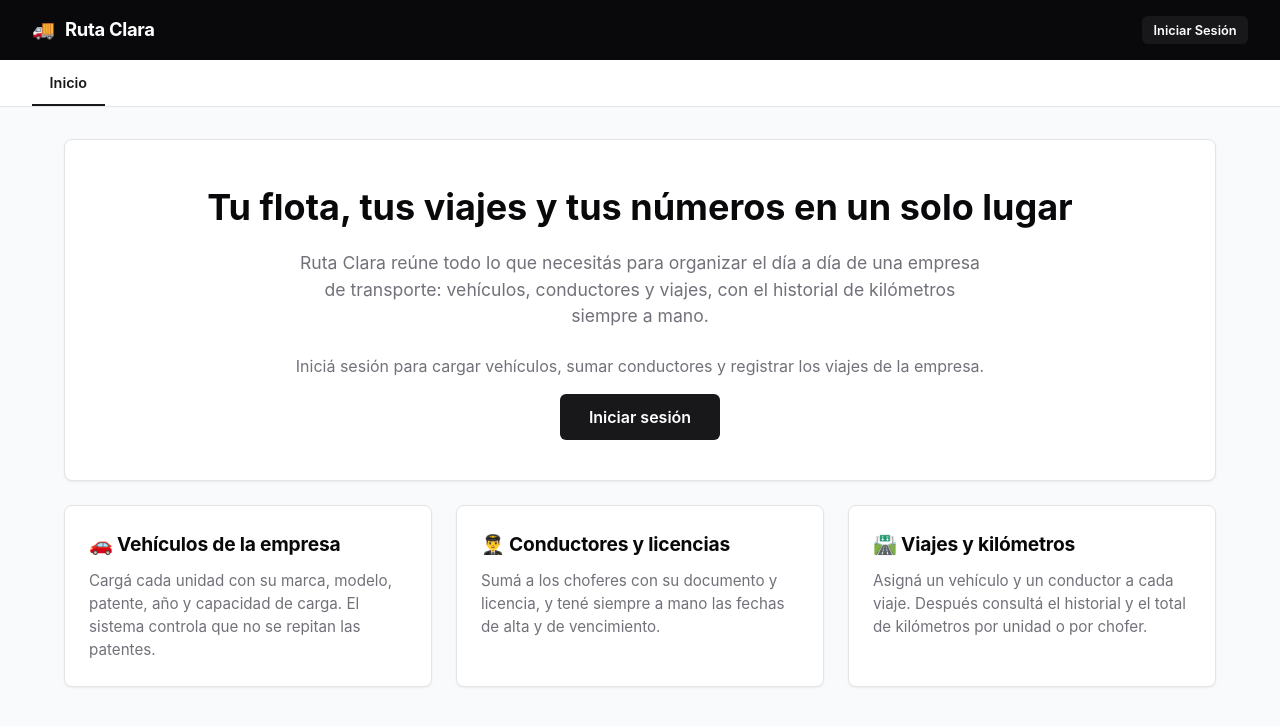
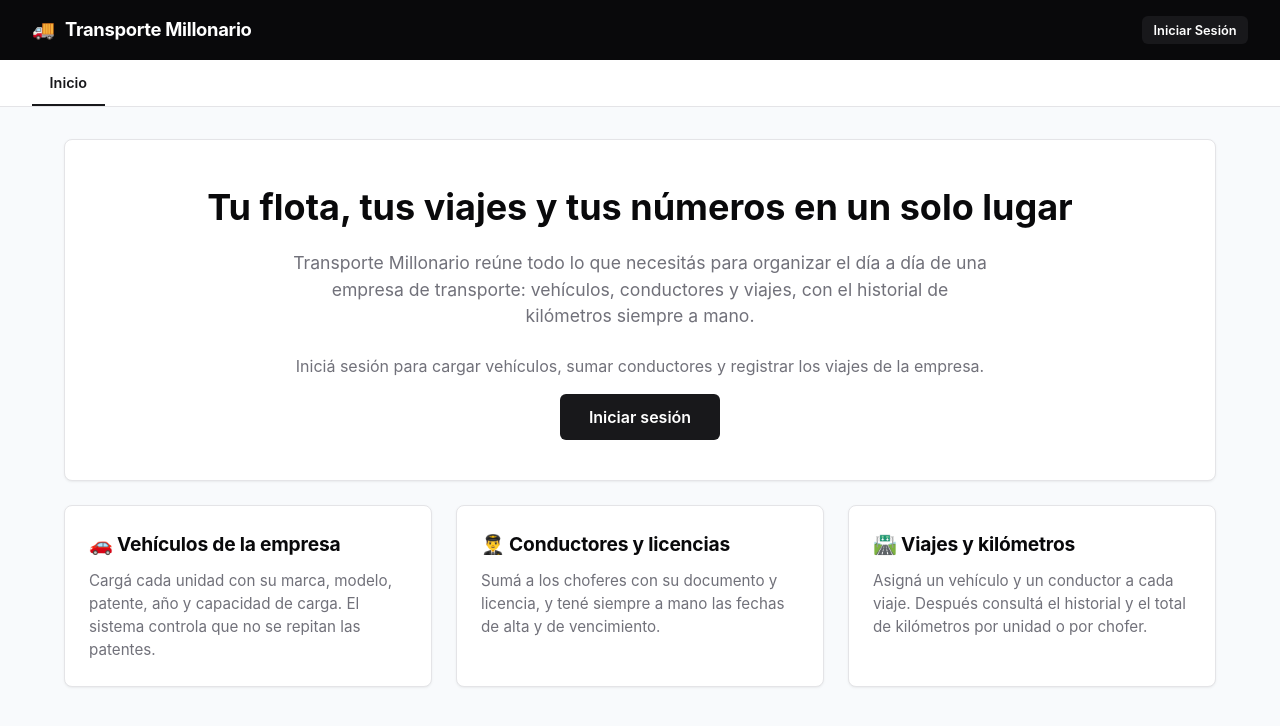
Before and after one commit to urielulisesrivero-arch/tup-programacion-IV-2026-tp3, a React (Vite) app in the folder frontend/: page / in a window 1280 px wide. Shown: the top 726 px of the page. Built offline with nearby package versions, Linux system fonts and the light colour scheme.

Commit message:
cambiar el nombre del sistema a Transporte Millonario

```diff
--- a/frontend/index.html
+++ b/frontend/index.html
@@ -3,7 +3,7 @@
   <head>
     <meta charset="UTF-8" />
     <meta name="viewport" content="width=device-width, initial-scale=1.0" />
-    <title>Ruta Clara | Gestión de transporte</title>
+    <title>Transporte Millonario | Gestión de transporte</title>
   </head>
   <body>
     <div id="root"></div>
--- a/frontend/src/components/HomePublica.jsx
+++ b/frontend/src/components/HomePublica.jsx
@@ -8,7 +8,7 @@ export default function HomePublica({ usuario, onGoToLogin, onGoToSection }) {
           Tu flota, tus viajes y tus números en un solo lugar
         </h1>
         <p style={{ fontSize: '1.1rem', color: 'var(--text-muted)', maxWidth: '700px', margin: '0 auto 1.5rem auto' }}>
-          Ruta Clara reúne todo lo que necesitás para organizar el día a día de una empresa de transporte:
+          Transporte Millonario reúne todo lo que necesitás para organizar el día a día de una empresa de transporte:
           vehículos, conductores y viajes, con el historial de kilómetros siempre a mano.
         </p>
 
--- a/frontend/src/components/Navbar.jsx
+++ b/frontend/src/components/Navbar.jsx
@@ -6,7 +6,7 @@ export default function Navbar({ usuario, onLogout, activeTab, onSelectTab }) {
       <div className="navbar">
         <div className="navbar-brand">
           <span>🚚</span>
-          <span>Ruta Clara</span>
+          <span>Transporte Millonario</span>
         </div>
         <div className="navbar-user">
           {usuario ? (
```
